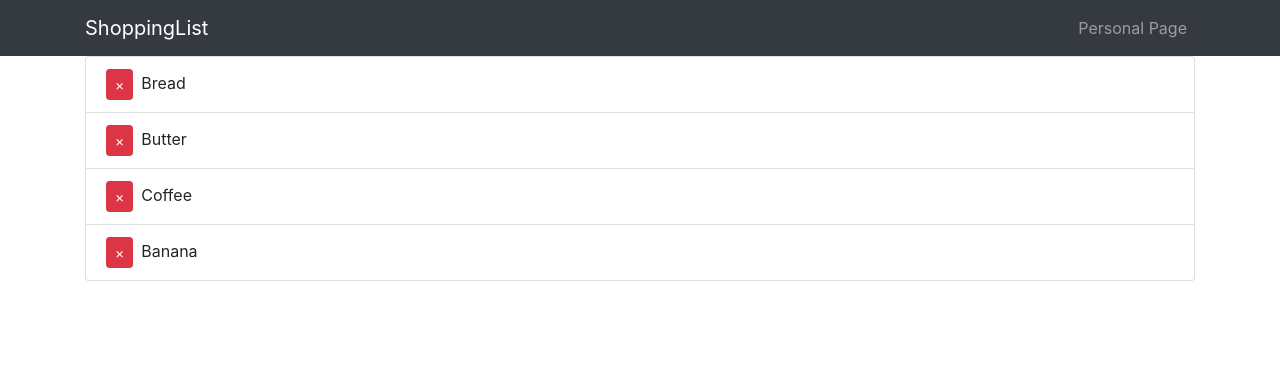
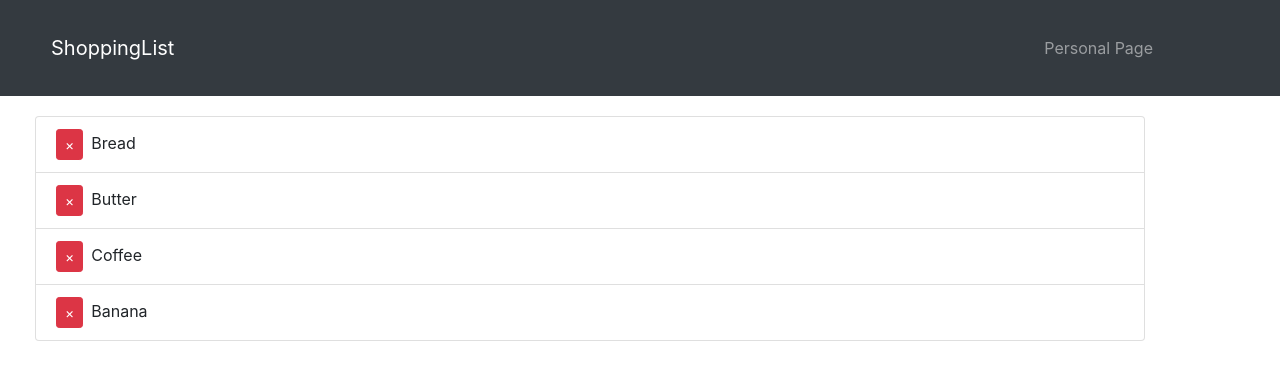
Before and after one commit to stephangriesel/mern-app, a React (Create React App) app in the folder client/: page / in a window 1280 px wide. Shown: the top 380 px of the page. Built offline with nearby package versions, Linux system fonts and the light colour scheme.

Commit message:
add margin container

```diff
--- a/client/src/App.css
+++ b/client/src/App.css
@@ -20,3 +20,7 @@
     transition: opacity 2000ms ease-in;
 
 }
+
+.container {
+    margin:20px;
+}
```
